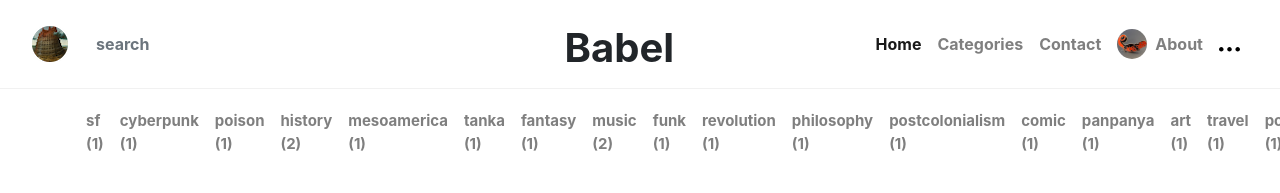
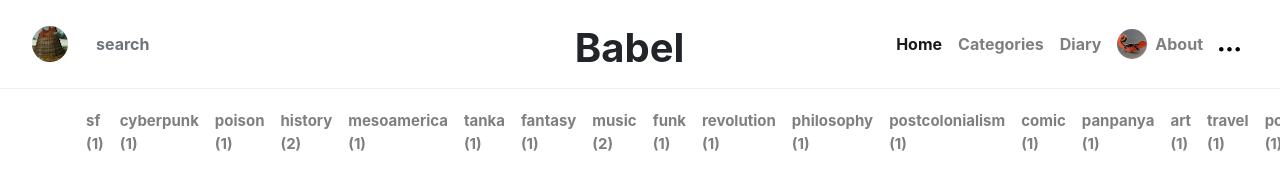
Before and after one commit to tenax66/tenax66.github.io, a Jekyll site: the page built from index.html, in a window 1280 px wide. Shown: the top 193 px of the page. Built offline with Jekyll 4.4.1, drawn with Linux system fonts in a browser that asks for light colours; nearby versions of some CDN libraries; library files that are not in the unit come from our copies; the list of posts is cut into pages by our own code; comment, search, counter and statistics services are not loaded.

Commit message:
add diary

```diff
--- a/_includes/menu-header.html
+++ b/_includes/menu-header.html
@@ -7,7 +7,7 @@
 	<a class="nav-link" href="{{site.baseurl}}/categories.html">Categories</a>
 </li>
 <li class="nav-item">
-	<a class="nav-link" href="{{site.baseurl}}/contact.html">Contact</a>
+	<a class="nav-link" href="{{site.baseurl}}/diary.html">Diary</a>
 </li>
 <li class="nav-item">
 	<a class="nav-link" href="{{site.baseurl}}/about.html"><img class="rounded-circle mr-2"
@@ -23,9 +23,12 @@
 		</svg>
 	</a>
 	<div class="dropdown-menu dropdown-menu-right shadow-lg" aria-labelledby="dropdown02">
-		<h4 class="dropdown-header display-4"></h4>
+		<h4 class="dropdown-header display-4">others</h4>
 		<div class="dropdown-divider">
 		</div>
+		<span class="dropdown-item">
+			<a href="{{site.baseurl}}/contact.html">Contact</a>
+		</span>
 		<span class="dropdown-item">
 			<a href="{{site.baseurl}}/privacy-policy.html">Privacy Policy</a>
 		</span>
```
Also changed, not shown: _pages/diary.md (added, +8 -0 lines).
